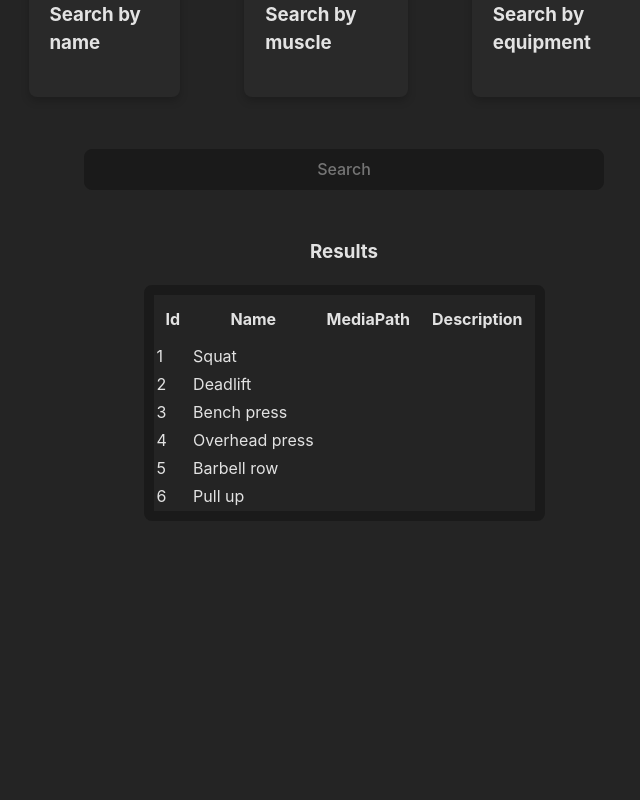
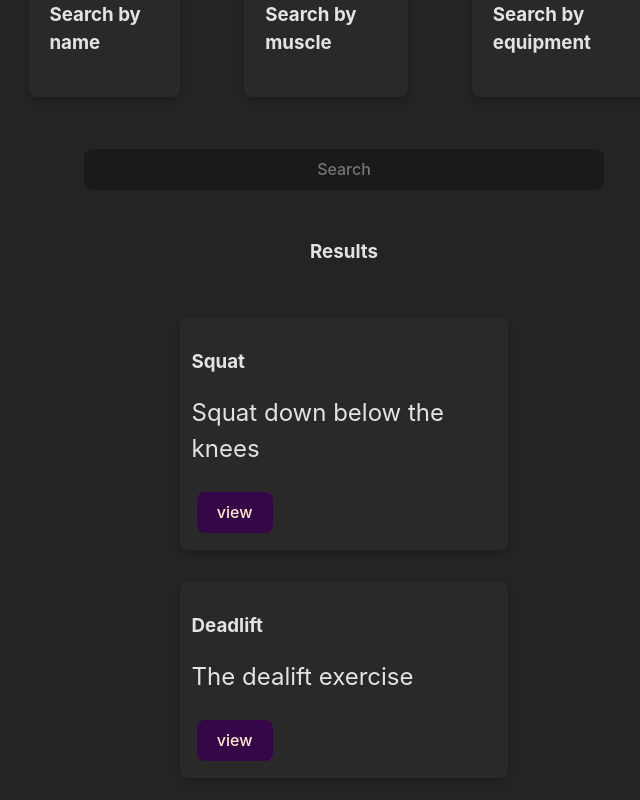
Before and after one commit to kotteletfisk/anatomy-archive-react, a React (Vite) app: page /search in a window 1280 px wide. Shown: the part 284-1084 px from the top of the page, without its empty margins (296-936 px from the left). Before the commit the page ends 865 px from the top, so only its background shows below. Built offline with nearby package versions, Linux system fonts and the light colour scheme; data requests are answered from the project's data file.

Commit message:
baseline for search data display

```diff
--- a/package.json
+++ b/package.json
@@ -11,6 +11,7 @@
     "jsonserver": "json-server --watch mockDB/db.json --port 3000 --host 127.0.0.1"
   },
   "dependencies": {
+    "json-server": "^0.17.4",
     "react": "^18.2.0",
     "react-dom": "^18.2.0",
     "react-router-dom": "^6.21.0",
--- /dev/null
+++ b/src/components/DisplayResultsSearch.jsx
@@ -0,0 +1,44 @@
+import { useState } from "react";
+import DetailModal from "./DetailModal";
+
+function DisplayResultsSearch({ data }) {
+  const [showModal, setShowModal] = useState(false);
+  const [modalData, setModalData] = useState(null);
+
+  function handleClicked() {
+    if (showModal) {
+      setShowModal(false);
+    } else {
+      setShowModal(true);
+    }
+  }
+
+  console.table(data);
+
+  return (
+    <div>
+      {data.map((item) => (
+        <div className="card" key={item.id}>
+          <h3>{item.name}</h3>
+          <p>{item.description}</p>
+          <button
+            onClick={() => {
+              setModalData(item);
+              handleClicked();
+            }}
+          >
+            view
+          </button>
+        </div>
+      ))}
+
+      {showModal ? (
+        <div>
+          <DetailModal closeModal={handleClicked} data={modalData} />
+        </div>
+      ) : null}
+    </div>
+  );
+}
+
+export default DisplayResultsSearch;
--- a/src/components/SearchResults.jsx
+++ b/src/components/SearchResults.jsx
@@ -1,34 +1,19 @@
+import DisplayResultsSearch from "./DisplayResultsSearch";
+
 function SearchResults({ results }) {
+  /* results = []; */
 
+  return (
+    <div className="container">
+      <h3>Results</h3>
 
-    return (
-        <div className="container">
-            <h3>Results</h3>
-            <table>
-                <thead>
-                    <th>Id</th>
-                    <th>Name</th>
-                    <th>MediaPath</th>
-                    <th>Description</th>
-                </thead>
-                <tbody>
-                    {
-                        // map over results and create table rows
-                        results.map((result) => {
-                            return (
-                                <tr key={result.id}>
-                                    <td>{result.id}</td>
-                                    <td>{result.name}</td>
-                                    {/* <td>{result.media_path}</td>
-                                    <td>{result.description}</td> */}
-                                </tr>
-                            )
-                        })
-                    }
-                </tbody>
-            </table>
-        </div>
-     );
+      {results.length === 0 ? (
+        <p>No results . . .</p>
+      ) : (
+        <DisplayResultsSearch data={results} />
+      )}
+    </div>
+  );
 }
 
 export default SearchResults;
```
Also changed, not shown: 1 other file (tests, documents, lock files or other folders).
